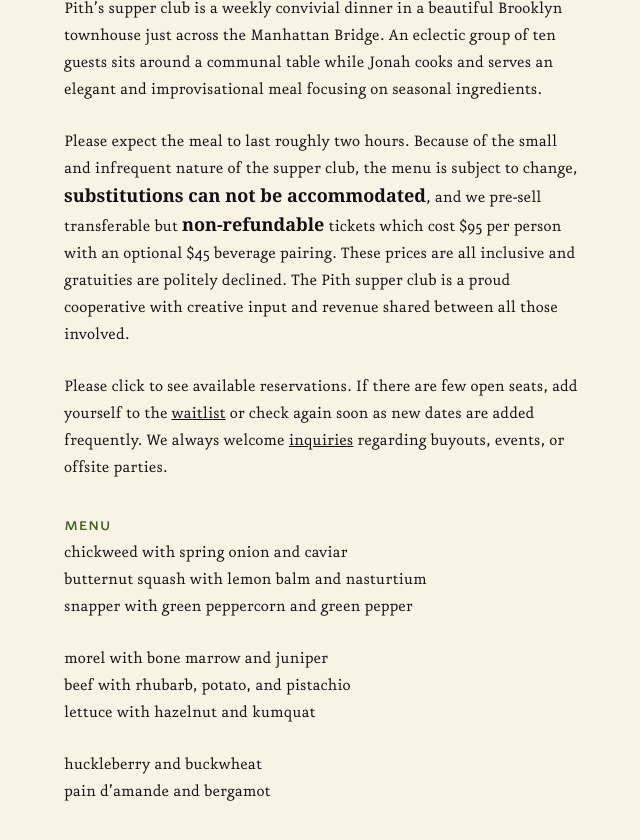
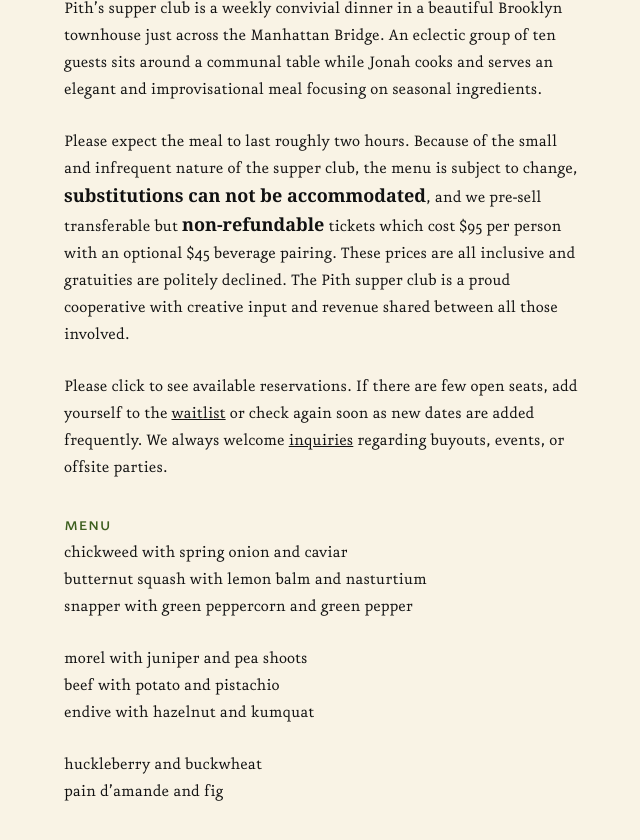
Before and after one commit to zoe-pith/pith-site, a Jekyll site: the page built from supperclub.md, in a window 1280 px wide, cut to the strip 329-1169 px from the top of the page. Shown: the whole strip, without its empty margins (350-990 px from the left). Built offline with Jekyll 4.4.1, drawn with Linux system fonts in a browser that asks for light colours.

Commit message:
Updated supperclub.md

```diff
--- a/supperclub.md
+++ b/supperclub.md
@@ -18,9 +18,9 @@ chickweed with spring onion and caviar
 butternut squash with lemon balm and nasturtium
 snapper with green peppercorn and green pepper
 
-morel with bone marrow and juniper
-beef with rhubarb, potato, and pistachio
-lettuce with hazelnut and kumquat
+morel with juniper and pea shoots
+beef with potato and pistachio
+endive with hazelnut and kumquat
 
 huckleberry and buckwheat
-pain d'amande and bergamot
+pain d'amande and fig
```
